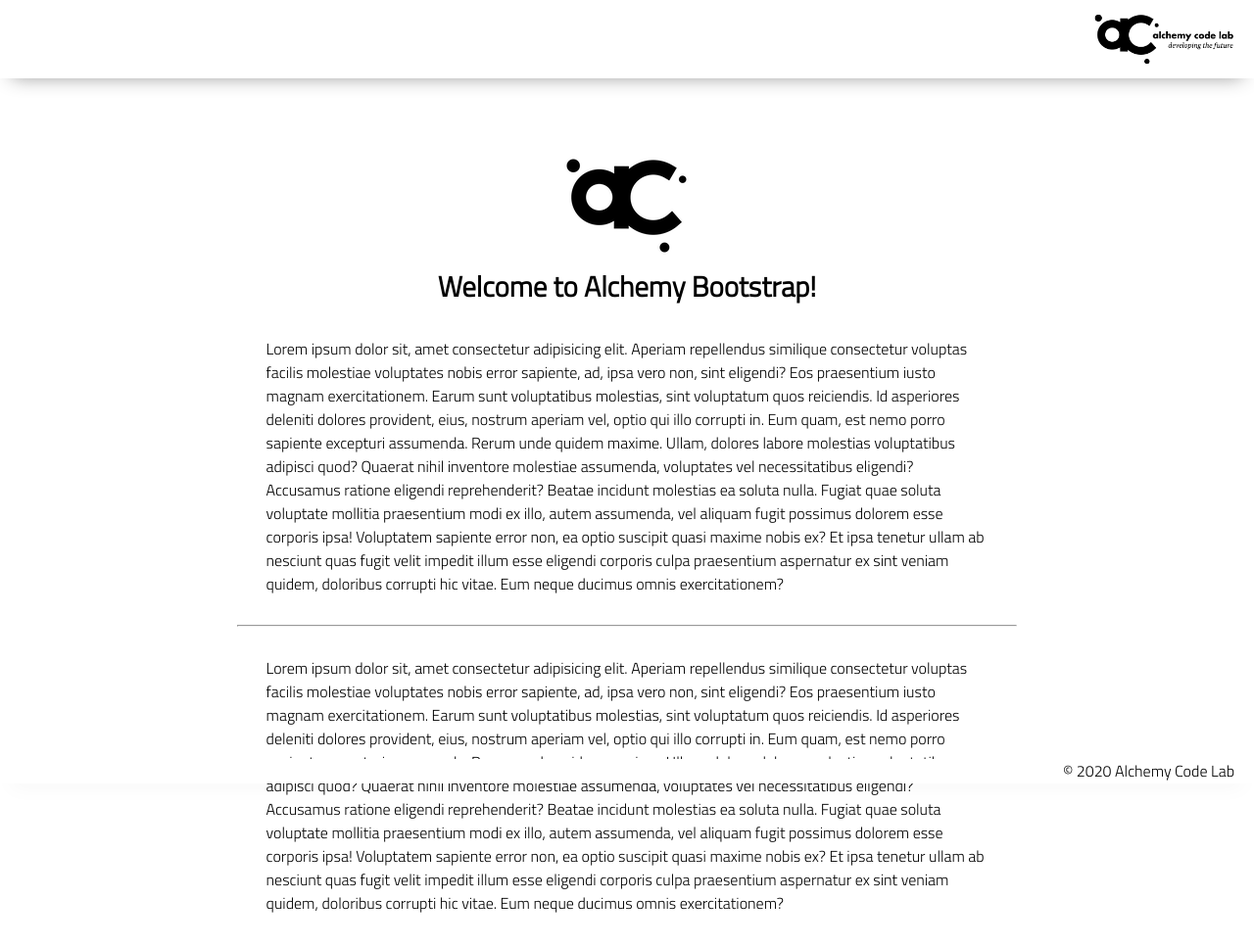
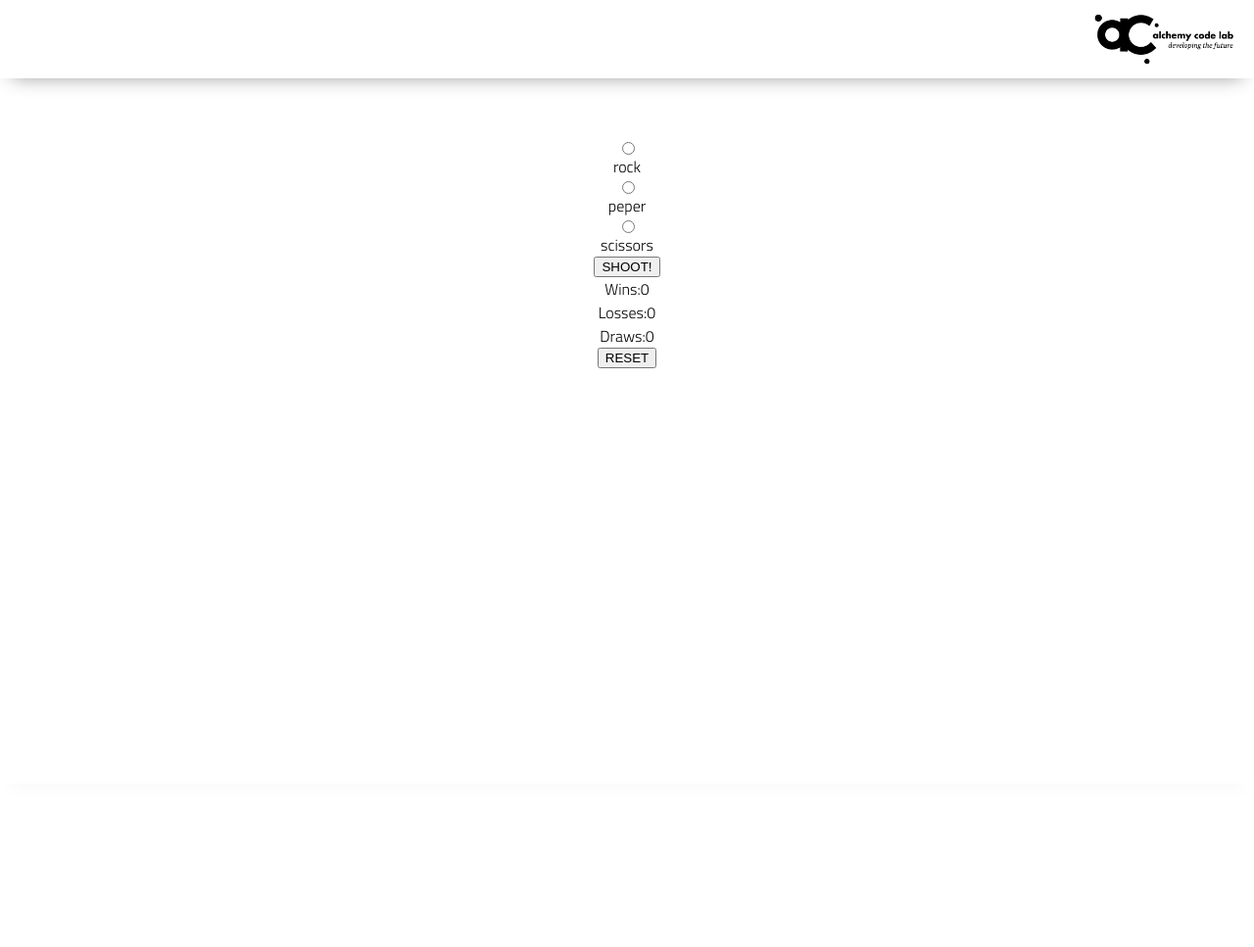
Before and after one commit to KatieMBerry/lab-03-rock-paper-scissors, a plain HTML site: page index.html in a window 1280 px wide. Shown: the whole page at 98% size. After the commit the page ends 800 px from the top, so only its background shows below. Drawn offline with Linux system fonts and the light colour scheme.

Commit message:
layed a plan in README and set-up index.html

```diff
--- a/index.html
+++ b/index.html
@@ -9,7 +9,7 @@
     <link rel="stylesheet" href="styles/reset.css">
     <link rel="stylesheet" href="styles/style.css">
     <link rel="stylesheet" href="styles/home.css">
-    <title>Document</title>
+    <title>Rock, Paper, Scissors</title>
 </head>
 
 <body>
@@ -20,32 +20,45 @@
     </header>
     <main>
         <section class="main-section">
-            <img class="main-logo" src="assets/alchemy-logo.png"/>
-            <h2>
-                Welcome to Alchemy Bootstrap!
-            </h2>
+            <input
+                type="radio"
+                name="rps"
+                value="rock">
+            <div>rock</div>
+            <input
+                type="radio"
+                name="rps"
+                value="paper">
+            <div>peper</div>
+            <input
+                type="radio"
+                name="rps"
+                value="scissors">
+            <div>scissors</div>
+            <button id="shoot-button">SHOOT!</button>
+            <div>
+                <span id="results-span"></span>
+            </div>
+            <div>
+                Wins:<span id="wins-span">0</span>
+            </div>
+            <div>
+                Losses:<span id="losses-span">0</span>
+            </div>
+            <div>
+                Draws:<span id="draws-span">0</span>
+            </div>
+            <button id="reset-button">RESET</button>
 
-            <content>
-            <p>
-                Lorem ipsum dolor sit, amet consectetur adipisicing elit. Aperiam repellendus similique consectetur voluptas facilis molestiae voluptates nobis error sapiente, ad, ipsa vero non, sint eligendi? Eos praesentium iusto magnam exercitationem.
-                Earum sunt voluptatibus molestias, sint voluptatum quos reiciendis. Id asperiores deleniti dolores provident, eius, nostrum aperiam vel, optio qui illo corrupti in. Eum quam, est nemo porro sapiente excepturi assumenda.
-                Rerum unde quidem maxime. Ullam, dolores labore molestias voluptatibus adipisci quod? Quaerat nihil inventore molestiae assumenda, voluptates vel necessitatibus eligendi? Accusamus ratione eligendi reprehenderit? Beatae incidunt molestias ea soluta nulla.
-                Fugiat quae soluta voluptate mollitia praesentium modi ex illo, autem assumenda, vel aliquam fugit possimus dolorem esse corporis ipsa! Voluptatem sapiente error non, ea optio suscipit quasi maxime nobis ex?
-                Et ipsa tenetur ullam ab nesciunt quas fugit velit impedit illum esse eligendi corporis culpa praesentium aspernatur ex sint veniam quidem, doloribus corrupti hic vitae. Eum neque ducimus omnis exercitationem?
-            </p>
-            <hr />
-            <p>
-                Lorem ipsum dolor sit, amet consectetur adipisicing elit. Aperiam repellendus similique consectetur voluptas facilis molestiae voluptates nobis error sapiente, ad, ipsa vero non, sint eligendi? Eos praesentium iusto magnam exercitationem.
-                Earum sunt voluptatibus molestias, sint voluptatum quos reiciendis. Id asperiores deleniti dolores provident, eius, nostrum aperiam vel, optio qui illo corrupti in. Eum quam, est nemo porro sapiente excepturi assumenda.
-                Rerum unde quidem maxime. Ullam, dolores labore molestias voluptatibus adipisci quod? Quaerat nihil inventore molestiae assumenda, voluptates vel necessitatibus eligendi? Accusamus ratione eligendi reprehenderit? Beatae incidunt molestias ea soluta nulla.
-                Fugiat quae soluta voluptate mollitia praesentium modi ex illo, autem assumenda, vel aliquam fugit possimus dolorem esse corporis ipsa! Voluptatem sapiente error non, ea optio suscipit quasi maxime nobis ex?
-                Et ipsa tenetur ullam ab nesciunt quas fugit velit impedit illum esse eligendi corporis culpa praesentium aspernatur ex sint veniam quidem, doloribus corrupti hic vitae. Eum neque ducimus omnis exercitationem?
-            </p>
+
+
+
+
 
         </section>
     </main>
     <footer>
-        <div class="copy gutter-right">&copy; 2020 Alchemy Code Lab</div>
+        <div class="copy gutter-right"></div>
     </footer>
 
     <script type="module" src="app.js"></script>
```
Also changed, not shown: 1 other file.
